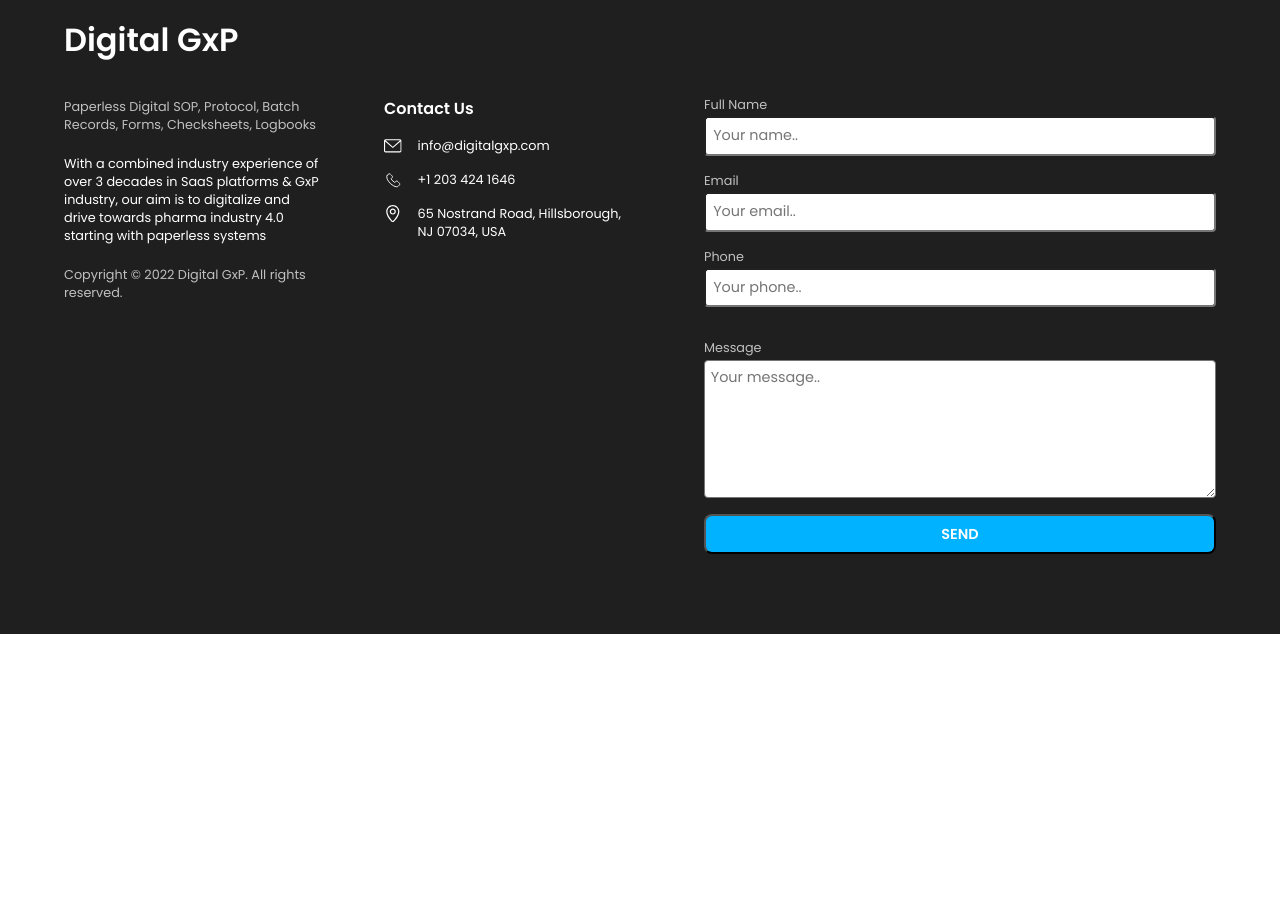
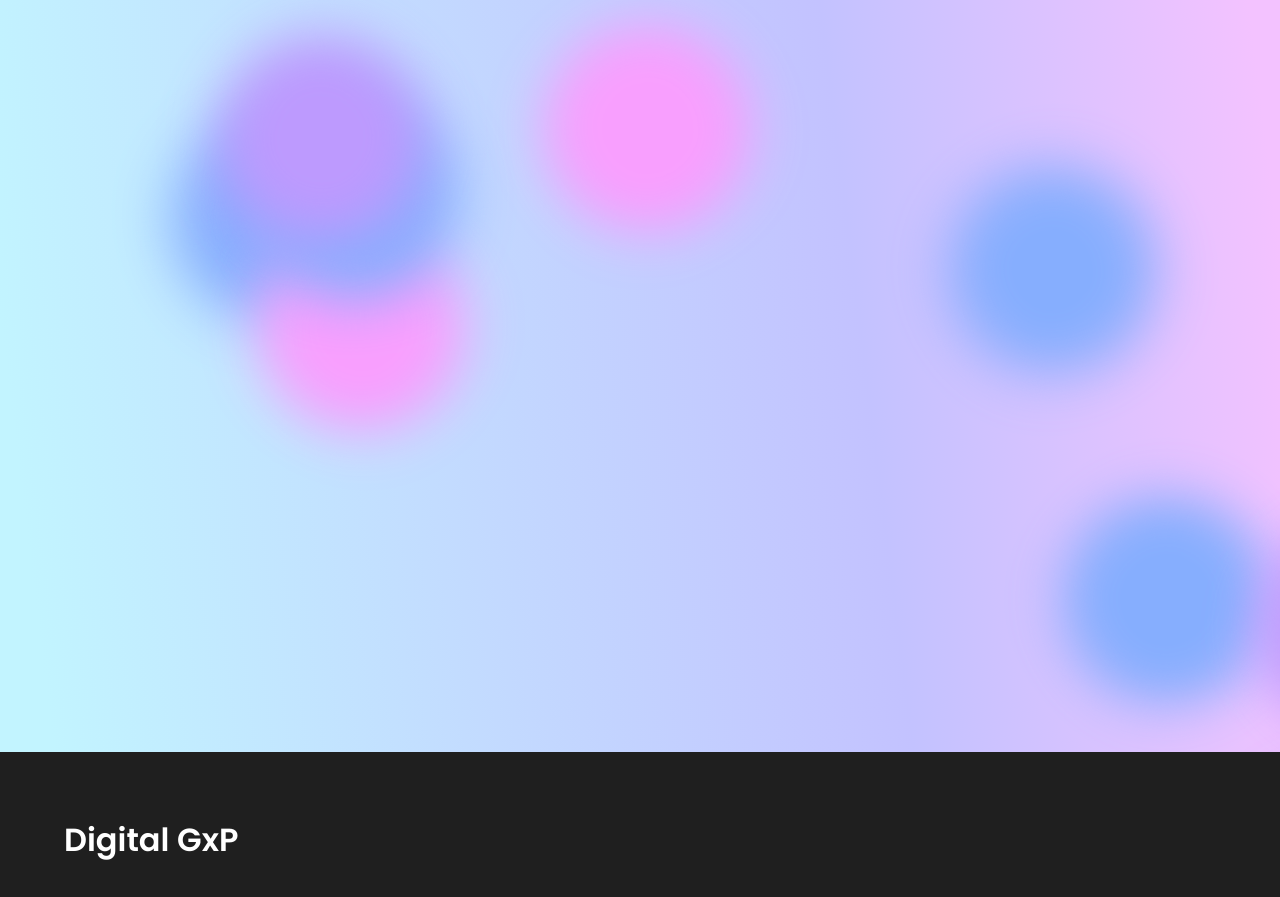
Before and after one commit to syedq707/dgxp-vue, a Vue app in the folder dgxp-landing/: page / in a window 1280 px wide. Shown: the part 4801-5698 px from the top of the page. Before the commit the page ends 5435 px from the top, so only its background shows below. Built offline with nearby package versions, Linux system fonts and the light colour scheme.

Commit message:
Survey section initiated

```diff
--- /dev/null
+++ b/dgxp-landing/src/components/SurveySection.vue
@@ -0,0 +1,197 @@
+<template>
+  <section id="survey-section">
+    <div class="background">
+      <span></span>
+      <span></span>
+      <span></span>
+      <span></span>
+      <span></span>
+      <span></span>
+      <span></span>
+      <span></span>
+      <span></span>
+      <span></span>
+      <span></span>
+      <span></span>
+      <span></span>
+      <span></span>
+    </div>
+  </section>
+</template>
+
+<script>
+export default {
+  name: "SurveySection",
+};
+</script>
+
+<style>
+#survey-section {
+  position: relative;
+  width: 100vw;
+  height: 100vh;
+}
+
+/* ---------------------ANIMATED BACKGROUND---------------------- */
+
+@keyframes move {
+  100% {
+    transform: translate3d(0, 0, 1px) rotate(360deg);
+  }
+}
+
+.background {
+  position: absolute;
+  width: 100%;
+  height: 100%;
+  top: 0;
+  left: 0;
+
+  background: linear-gradient(
+    262.86deg,
+    #f3c2ff 2.68%,
+    #c3c2ff 33.81%,
+    #c2f4ff 96.08%
+  );
+  overflow: hidden;
+}
+
+.background span {
+  width: 26vmin;
+  height: 26vmin;
+  border-radius: 26vmin;
+  backface-visibility: hidden;
+  position: absolute;
+  animation: move;
+  animation-duration: 26;
+  animation-timing-function: linear;
+  animation-iteration-count: infinite;
+}
+
+.background span:nth-child(0) {
+  color: #f89ffe;
+  top: 37%;
+  left: 15%;
+  animation-duration: 168s;
+  animation-delay: -202s;
+  transform-origin: -15vw -14vh;
+  box-shadow: -52vmin 0 6.713293931415641vmin currentColor;
+}
+.background span:nth-child(1) {
+  color: #f89ffe;
+  top: 82%;
+  left: 69%;
+  animation-duration: 11s;
+  animation-delay: -61s;
+  transform-origin: 19vw -15vh;
+  box-shadow: -52vmin 0 6.536799427601847vmin currentColor;
+}
+.background span:nth-child(2) {
+  color: #bd9afe;
+  top: 69%;
+  left: 77%;
+  animation-duration: 149s;
+  animation-delay: -154s;
+  transform-origin: -9vw -11vh;
+  box-shadow: 52vmin 0 7.005065505127338vmin currentColor;
+}
+.background span:nth-child(3) {
+  color: #86aefe;
+  top: 18%;
+  left: 66%;
+  animation-duration: 21s;
+  animation-delay: -192s;
+  transform-origin: -2vw 7vh;
+  box-shadow: 52vmin 0 7.08204439509843vmin currentColor;
+}
+.background span:nth-child(4) {
+  color: #f89ffe;
+  top: 60%;
+  left: 53%;
+  animation-duration: 183s;
+  animation-delay: -193s;
+  transform-origin: 3vw -1vh;
+  box-shadow: -52vmin 0 6.700348473439327vmin currentColor;
+}
+.background span:nth-child(5) {
+  color: #86aefe;
+  top: 12%;
+  left: 32%;
+  animation-duration: 71s;
+  animation-delay: -240s;
+  transform-origin: 18vw 13vh;
+  box-shadow: 52vmin 0 6.851975471364639vmin currentColor;
+}
+.background span:nth-child(6) {
+  color: #f89ffe;
+  top: 69%;
+  left: 7%;
+  animation-duration: 169s;
+  animation-delay: -111s;
+  transform-origin: 14vw 5vh;
+  box-shadow: -52vmin 0 6.802222855865738vmin currentColor;
+}
+.background span:nth-child(7) {
+  color: #86aefe;
+  top: 69%;
+  left: 93%;
+  animation-duration: 138s;
+  animation-delay: -185s;
+  transform-origin: -13vw 19vh;
+  box-shadow: -52vmin 0 6.523249492134296vmin currentColor;
+}
+.background span:nth-child(8) {
+  color: #bd9afe;
+  top: 92%;
+  left: 92%;
+  animation-duration: 96s;
+  animation-delay: -28s;
+  transform-origin: -2vw 17vh;
+  box-shadow: -52vmin 0 6.577381456250422vmin currentColor;
+}
+.background span:nth-child(9) {
+  color: #f89ffe;
+  top: 92%;
+  left: 99%;
+  animation-duration: 46s;
+  animation-delay: -75s;
+  transform-origin: 2vw 19vh;
+  box-shadow: -52vmin 0 7.264463972654861vmin currentColor;
+}
+.background span:nth-child(10) {
+  color: #86aefe;
+  top: 97%;
+  left: 95%;
+  animation-duration: 162s;
+  animation-delay: -86s;
+  transform-origin: 25vw 25vh;
+  box-shadow: 52vmin 0 7.091350625108296vmin currentColor;
+}
+.background span:nth-child(11) {
+  color: #f89ffe;
+  top: 11%;
+  left: 24%;
+  animation-duration: 20s;
+  animation-delay: -207s;
+  transform-origin: 16vw -15vh;
+  box-shadow: 52vmin 0 6.74545130161018vmin currentColor;
+}
+.background span:nth-child(12) {
+  color: #bd9afe;
+  top: 36%;
+  left: 57%;
+  animation-duration: 174s;
+  animation-delay: -185s;
+  transform-origin: -4vw -18vh;
+  box-shadow: -52vmin 0 6.9171538520555345vmin currentColor;
+}
+.background span:nth-child(13) {
+  color: #86aefe;
+  top: 49%;
+  left: 99%;
+  animation-duration: 237s;
+  animation-delay: -34s;
+  transform-origin: -9vw 12vh;
+  box-shadow: -52vmin 0 7.08652584266299vmin currentColor;
+}
+</style>
--- a/dgxp-landing/src/pages/index.vue
+++ b/dgxp-landing/src/pages/index.vue
@@ -17,6 +17,8 @@
 
     <FeatureSection />
 
+    <SurveySection />
+
     <LandingFooter />
   </div>
 </template>
@@ -28,13 +30,13 @@
 import FloatingButton from "../components/FloatingButton.vue";
 import BenefitSection from "../components/BenefitSection.vue";
 import ApplicationSection from "../components/ApplicationSection.vue";
-import CTASection from '../components/CTASection.vue';
+import CTASection from "../components/CTASection.vue";
+import SurveySection from "../components/SurveySection.vue";
 import FeatureSection from "../components/FeatureSection.vue";
 import LandingFooter from "../components/LandingFooter.vue";
 
 import AOS from "aos";
 import "aos/dist/aos.css";
-
 
 export default {
   name: "IndexPage",
@@ -79,6 +81,7 @@
     ApplicationSection,
     CTASection,
     FeatureSection,
+    SurveySection,
     LandingFooter,
   },
   methods: {
```
